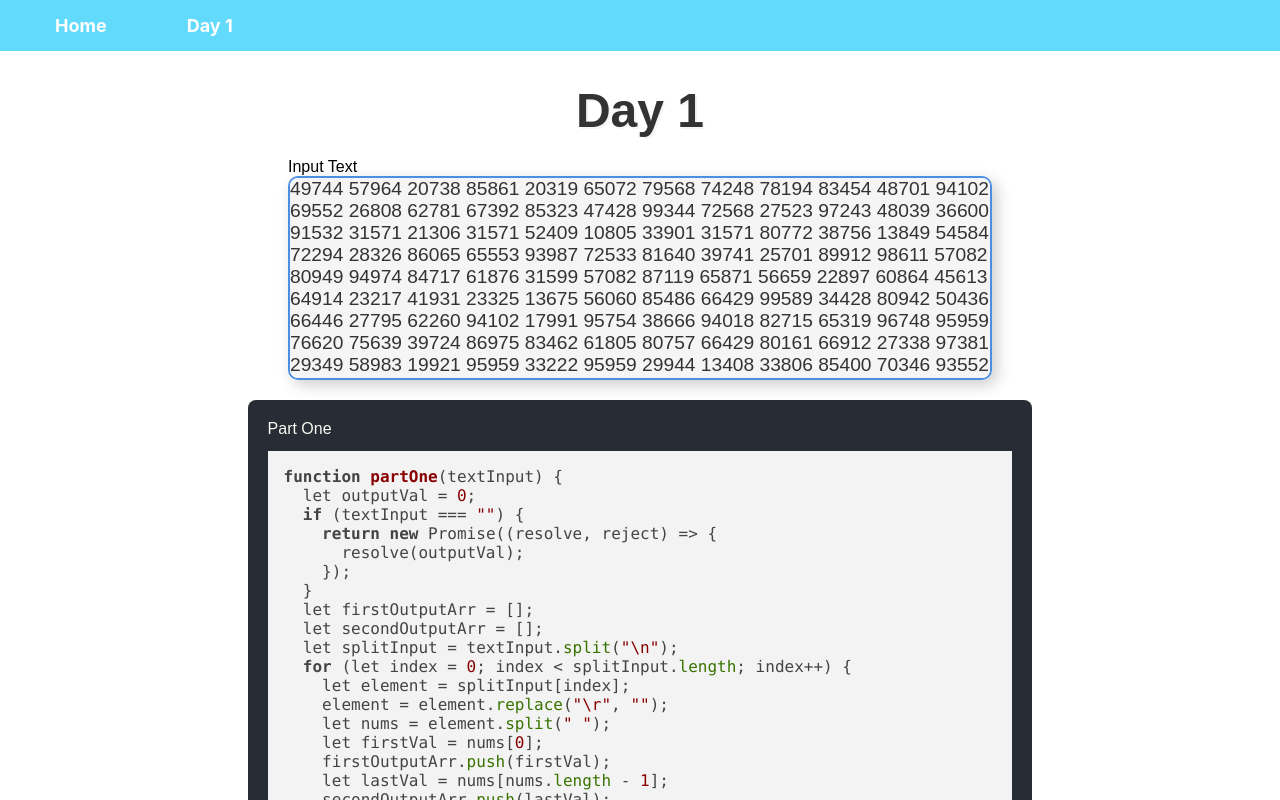
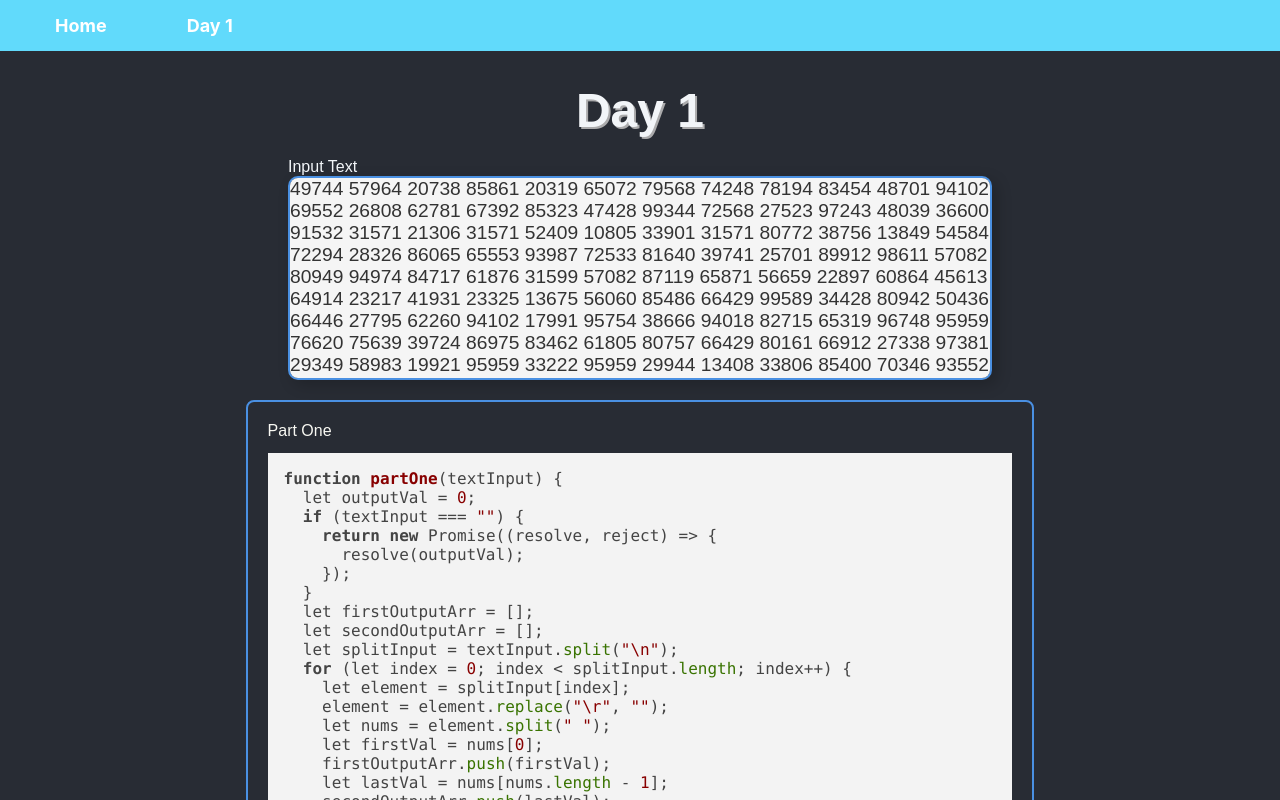
Before and after one commit to A-Murchison/aoc24, a React (Create React App) app: page /Day1 in a window 1280 px wide. Shown: the top 800 px of the page. Built offline with nearby package versions, Linux system fonts and the light colour scheme.

Commit message:
darkmode

```diff
--- a/src/Components/Template.js
+++ b/src/Components/Template.js
@@ -13,7 +13,7 @@ export function Template(params) {
   const partOne = params.aoc.partOne;
   const partTwo = params.aoc.partTwo;
   return (
-    <div className="container">
+    <div className="container dark-background">
       <h1 className="title">{dayText}</h1>
       <div className="box-container">
         <div className="box-item">
--- a/src/site.css
+++ b/src/site.css
@@ -1,3 +1,9 @@
+.dark-background{
+  background-color: #282c34;
+  color: #f2f5f8;
+}
+
+
 .scrollDiv {
   overflow-y: scroll;
 }
@@ -13,9 +19,8 @@
 .title {
   font-size: 3rem;
   font-weight: bold;
-  color: #333;
   margin-bottom: 20px;
-  text-shadow: 2px 2px #F5F5F5;
+  text-shadow: 2px 2px #b7b7b7ea;
 }
 
 .box-container {
@@ -60,6 +65,7 @@
   border-radius: 8px;
   padding: 20px;
   overflow-x: auto;
+  border: 2px solid #4A90E2;
 }
 
 code {
@@ -103,7 +109,7 @@ code {
 }
 
 .navbar a:hover {
-  background-color: black;
+  background-color: #4A90E2;
 }
 
 /* Page Styles */
```
